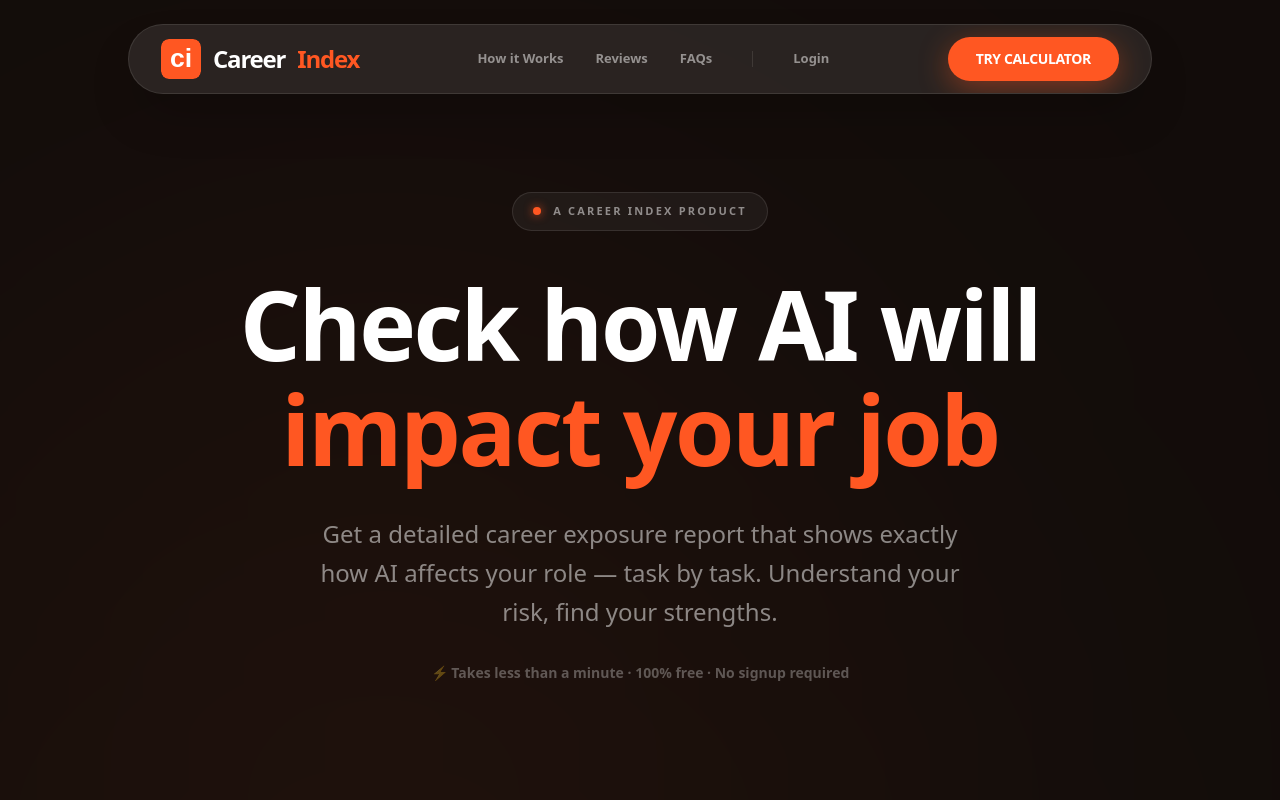
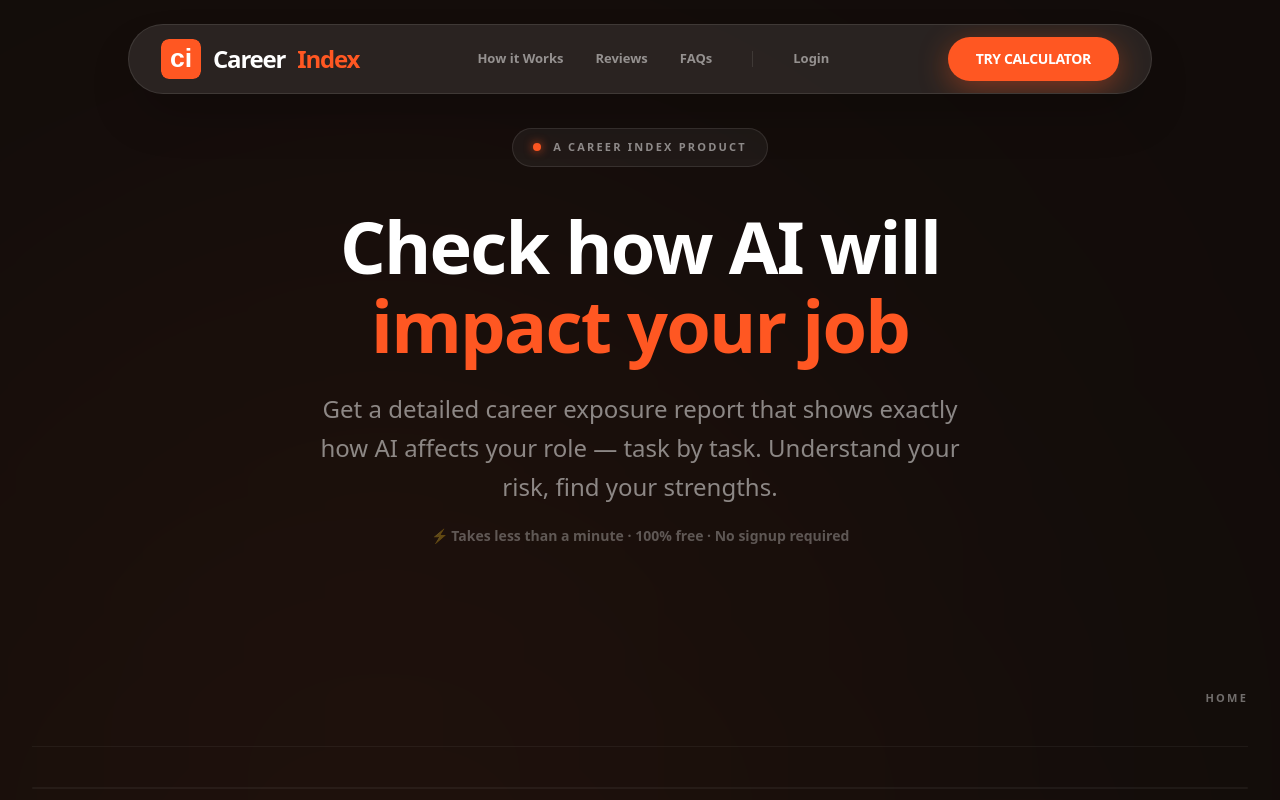
Before and after one commit to meetp2022/ai-safety-calculator, a Next.js app: page / in a window 1280 px wide. Shown: the top 800 px of the page. Built offline with nearby package versions, Linux system fonts and the light colour scheme.

Commit message:
fix: reduce hero-to-calculator spacing for above-fold visibility

```diff
--- a/src/app/page.tsx
+++ b/src/app/page.tsx
@@ -19,20 +19,20 @@ export default function Home() {
 
       <Header />
 
-      <div className="pt-48 pb-24 relative z-10 flex-grow">
+      <div className="pt-32 pb-24 relative z-10 flex-grow">
         {currentStep === 'category' && (
-          <div className="max-w-5xl mx-auto px-6 mb-32 text-center">
+          <div className="max-w-5xl mx-auto px-6 mb-12 text-center">
             <div className="inline-flex items-center gap-3 px-5 py-2.5 bg-white/5 border border-white/10 rounded-full text-[11px] font-black uppercase tracking-[0.2em] text-white/50 mb-10 animate-fade-in opacity-0">
               <span className="w-2 h-2 rounded-full bg-brand-orange shadow-[0_0_10px_rgba(255,87,34,0.8)]" />
               A Career Index Product
             </div>
-            <h2 className="text-5xl sm:text-8xl font-bold mb-8 leading-[1.1] tracking-tight text-white animate-slide-up opacity-0">
+            <h2 className="text-5xl sm:text-7xl font-bold mb-6 leading-[1.1] tracking-tight text-white animate-slide-up opacity-0">
               Check how AI will <br /><span className="text-brand-orange">impact your job</span>
             </h2>
             <p className="text-xl sm:text-2xl text-white/50 font-medium max-w-2xl mx-auto leading-relaxed animate-slide-up opacity-0 [animation-delay:0.3s]">
               Get a detailed career exposure report that shows exactly how AI affects your role — task by task. Understand your risk, find your strengths.
             </p>
-            <div className="mt-8 animate-fade-in opacity-0 [animation-delay:0.6s]">
+            <div className="mt-5 animate-fade-in opacity-0 [animation-delay:0.6s]">
               <p className="text-sm text-white/30 font-semibold">⚡ Takes less than a minute · 100% free · No signup required</p>
             </div>
           </div>
```
